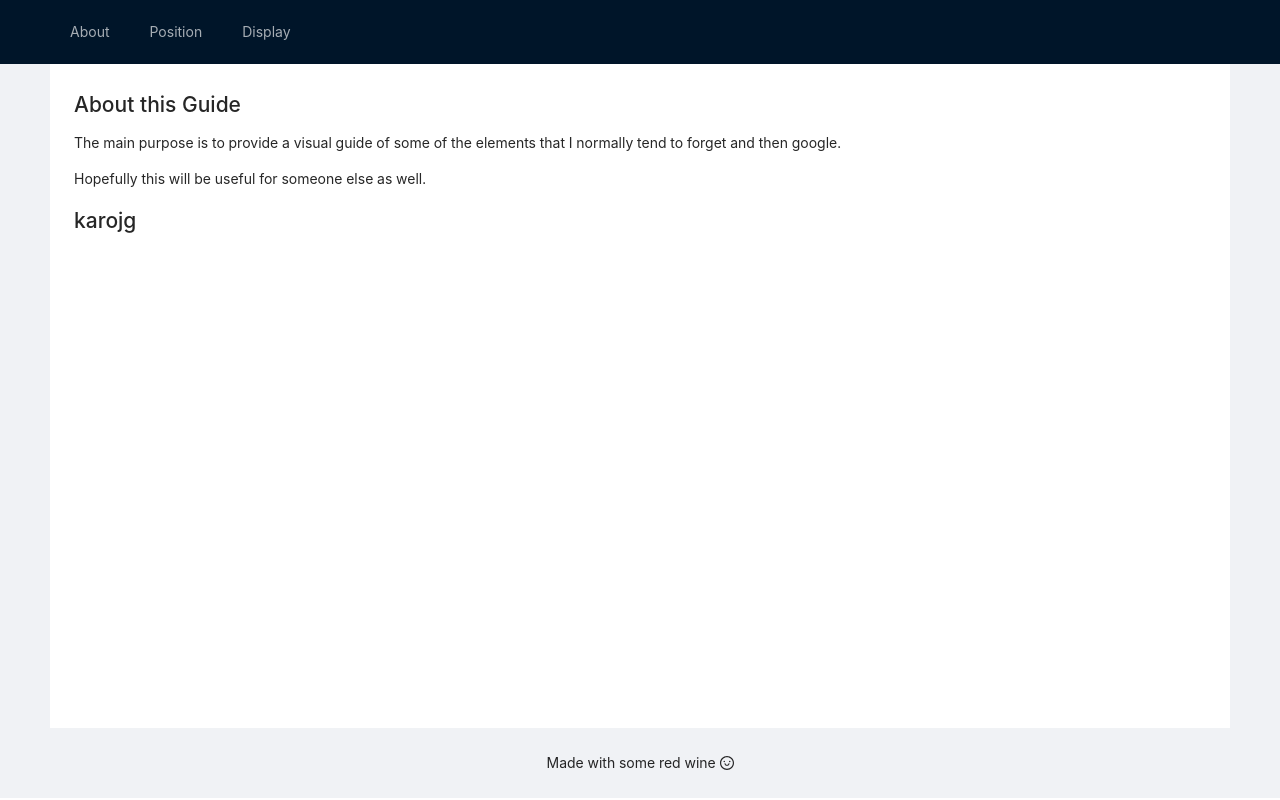
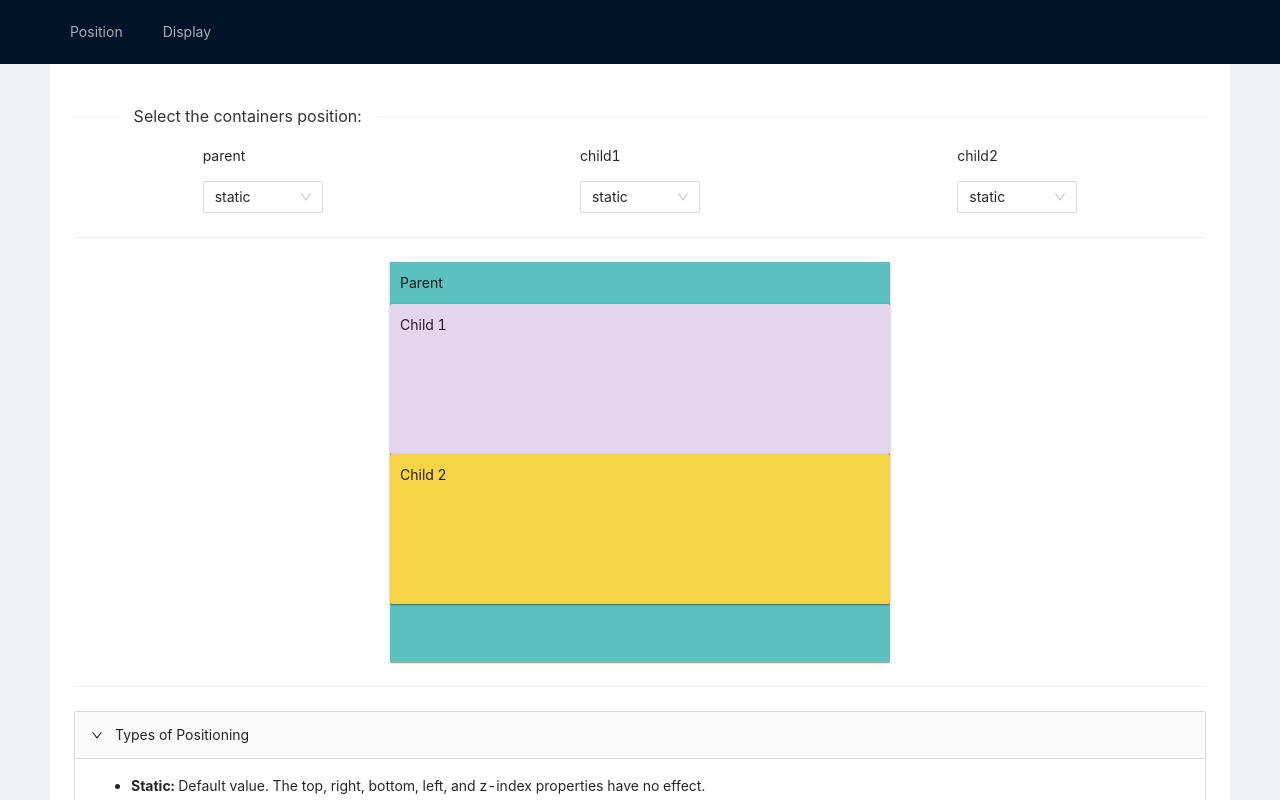
Before and after one commit to karojg/css-notes, a React (Create React App) app: page / in a window 1280 px wide. Shown: the top 800 px of the page. Built offline with nearby package versions, Linux system fonts and the light colour scheme.

Commit message:
Develop: Remoes about page

```diff
--- a/src/App.js
+++ b/src/App.js
@@ -1,10 +1,9 @@
 import React from 'react';
 import { BrowserRouter as Router, Switch, Route, Link } from 'react-router-dom';
-import About from './components/About';
 import Positioning from './components/Positioning';
 import Display from './components/Display';
 import './App.css';
-import { Layout, Menu } from 'antd';
+import { Layout, Menu, Anchor } from 'antd';
 import 'antd/dist/antd.css';
 import { SmileOutlined } from '@ant-design/icons';
 
@@ -18,9 +17,6 @@ const App = () => {
           <div className="logo" />
           <Menu theme="dark" mode="horizontal">
             <Menu.Item key="1">
-              <Link to="/about">About</Link>
-            </Menu.Item>
-            <Menu.Item key="2">
               <Link to="/position">Position</Link>
             </Menu.Item>
             <Menu.Item key="3">
@@ -32,10 +28,7 @@ const App = () => {
           <div className="site-layout-content">
             <Switch>
               <Route exact path="/">
-                <About />
-              </Route>{' '}
-              <Route path="/about">
-                <About />
+                <Positioning />
               </Route>
               <Route path="/position">
                 <Positioning />
@@ -48,7 +41,7 @@ const App = () => {
         </Content>
       </Router>
       <Footer style={{ textAlign: 'center', bottom: 0, width: '100%' }}>
-        Made with some red wine <SmileOutlined />
+        Made with some red wine <SmileOutlined /> by <a href="https://github.com/karojg">karojg</a>
       </Footer>
     </Layout>
   );
--- a/src/components/About/index.js
+++ /dev/null
@@ -1,15 +0,0 @@
-import React from 'react';
-
-const About = () => (
-  <div style={{ height: '77vh' }}>
-    <h1>About this Guide</h1>
-    <p>
-      The main purpose is to provide a visual guide of some of the elements that I normally tend to
-      forget and then google.
-    </p>
-    <p>Hopefully this will be useful for someone else as well.</p>
-    <h2>karojg</h2>
-  </div>
-);
-
-export default About;
```
